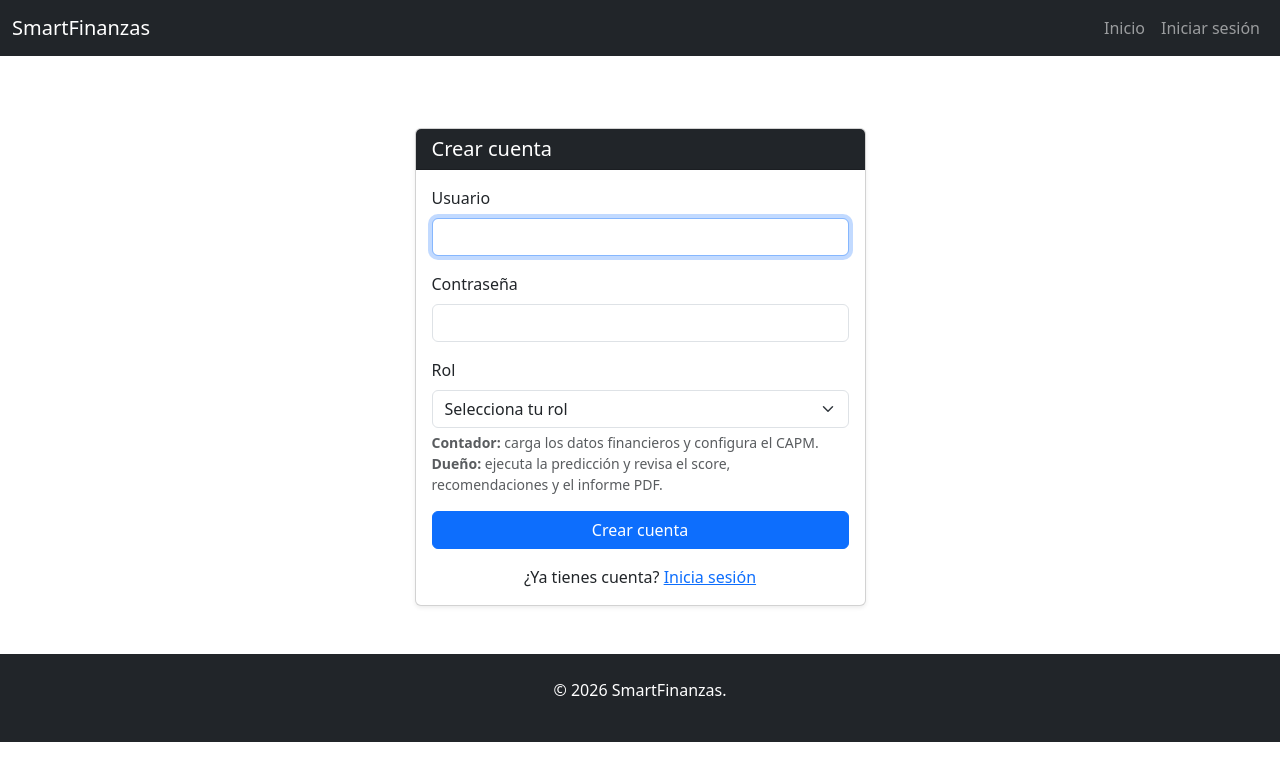
After one commit to Arturo873/SmartFinanzas, a Django app: page /registro/ in a window 1280 px wide. The commit adds this page. Shown: the top 781 px of the page. Run offline with Django 5.2, Linux system fonts and the light colour scheme.

Commit message:
sistema de autenticación con roles y control de acceso diferenciado

```diff
--- a/AppWeb/templates/AppWeb/base.html
+++ b/AppWeb/templates/AppWeb/base.html
@@ -19,17 +19,35 @@
                 <span class="navbar-toggler-icon"></span>
             </button>
             <div class="collapse navbar-collapse" id="navbarNav">
-                <ul class="navbar-nav ms-auto">
+                <ul class="navbar-nav ms-auto align-items-lg-center">
                     <li class="nav-item">
                         <a class="nav-link" href="{% url 'home' %}">Inicio</a>
                     </li>
+                    {% if user.perfil.rol == 'Contador' %}
                     <li class="nav-item">
                         <a class="nav-link" href="{% url 'carga_datos' %}">Cargar Datos</a>
                     </li>
                     <li class="nav-item">
                         <a class="nav-link" href="{% url 'capm' %}">Cálculo CAPM</a>
                     </li>
-
+                    {% endif %}
+                    {% if user.is_authenticated %}
+                    <li class="nav-item">
+                        <span class="nav-link text-white-50">
+                            {{ user.username }} <span class="badge bg-secondary">{{ user.perfil.rol }}</span>
+                        </span>
+                    </li>
+                    <li class="nav-item">
+                        <form action="{% url 'logout' %}" method="POST" class="d-inline">
+                            {% csrf_token %}
+                            <button type="submit" class="btn btn-outline-light btn-sm">Cerrar sesión</button>
+                        </form>
+                    </li>
+                    {% else %}
+                    <li class="nav-item">
+                        <a class="nav-link" href="{% url 'login' %}">Iniciar sesión</a>
+                    </li>
+                    {% endif %}
                 </ul>
             </div>
         </div>
--- a/AppWeb/templates/AppWeb/capm.html
+++ b/AppWeb/templates/AppWeb/capm.html
@@ -87,7 +87,7 @@
                 </div>
                 {% endif %}
             </div>
-            {% if request.session.beta_capm %}
+            {% if beta_configurado %}
             <div class="card-footer bg-light text-end">
                 <a href="{% url 'home' %}" class="btn btn-primary">Continuar → Ejecutar Predicción</a>
             </div>
--- a/AppWeb/templates/AppWeb/cargaDatos.html
+++ b/AppWeb/templates/AppWeb/cargaDatos.html
@@ -52,7 +52,7 @@
             </div>
             <div class="card-footer bg-light d-flex justify-content-end align-items-center">
 
-                {% if request.session.datos_cargados %}
+                {% if datos_cargados %}
                 <a href="{% url 'capm' %}" class="btn btn-primary btn-sm">Continuar → Configurar CAPM</a>
                 {% endif %}
             </div>
--- /dev/null
+++ b/AppWeb/templates/AppWeb/registro.html
@@ -0,0 +1,51 @@
+{% extends "AppWeb/base.html" %}
+
+{% block title %}Crear cuenta - SmartFinanzas{% endblock %}
+
+{% block content %}
+<div class="row justify-content-center">
+    <div class="col-md-5">
+        <div class="card shadow-sm mt-4">
+            <div class="card-header bg-dark text-white">
+                <h5 class="mb-0">Crear cuenta</h5>
+            </div>
+            <div class="card-body">
+                {% if messages %}
+                {% for message in messages %}
+                <div class="alert alert-{{ message.tags }}">{{ message }}</div>
+                {% endfor %}
+                {% endif %}
+
+                <form method="POST">
+                    {% csrf_token %}
+                    <div class="mb-3">
+                        <label class="form-label">Usuario</label>
+                        <input type="text" name="username" class="form-control" required autofocus>
+                    </div>
+                    <div class="mb-3">
+                        <label class="form-label">Contraseña</label>
+                        <input type="password" name="password" class="form-control" required>
+                    </div>
+                    <div class="mb-3">
+                        <label class="form-label">Rol</label>
+                        <select name="rol" class="form-select" required>
+                            <option value="" selected disabled>Selecciona tu rol</option>
+                            {% for valor, etiqueta in roles %}
+                            <option value="{{ valor }}">{{ etiqueta }}</option>
+                            {% endfor %}
+                        </select>
+                        <div class="form-text">
+                            <strong>Contador:</strong> carga los datos financieros y configura el CAPM.<br>
+                            <strong>Dueño:</strong> ejecuta la predicción y revisa el score, recomendaciones y el informe PDF.
+                        </div>
+                    </div>
+                    <button type="submit" class="btn btn-primary w-100">Crear cuenta</button>
+                </form>
+                <p class="text-center mt-3 mb-0">
+                    ¿Ya tienes cuenta? <a href="{% url 'login' %}">Inicia sesión</a>
+                </p>
+            </div>
+        </div>
+    </div>
+</div>
+{% endblock %}
--- a/AppWeb/urls.py
+++ b/AppWeb/urls.py
@@ -2,6 +2,9 @@ from django.urls import path
 from . import views
 
 urlpatterns = [
+    path('login/', views.login_view, name='login'),
+    path('logout/', views.logout_view, name='logout'),
+    path('registro/', views.registro_view, name='registro'),
     path('', views.home, name='home'),
     path('carga-datos/', views.carga_datos, name='carga_datos'),
     path('capm/', views.calculo_capm, name='capm'),
--- a/AppWeb/views.py
+++ b/AppWeb/views.py
@@ -2,6 +2,10 @@ from django.http import HttpRequest, HttpResponse
 from django.shortcuts import render, redirect
 from django.template.loader import render_to_string
 from django.contrib import messages
+from django.contrib.auth import login, logout, authenticate
+from django.contrib.auth.decorators import login_required
+from django.contrib.auth.forms import AuthenticationForm
+from django.contrib.auth.models import User
 from io import StringIO, BytesIO
 from xhtml2pdf import pisa
 import pandas as pd
@@ -20,7 +24,8 @@ from .fetch_capm_data import (
     get_sectores_beta,
     DEFAULT_SECTORES_BETA,
 )
-from .models import Empresa, HistorialPrediccion
+from .models import Empresa, HistorialPrediccion, PerfilUsuario, EstadoCarga
+from .decorators import rol_requerido
 
 COLUMNAS_PLANTILLA = [
     'Id_Empresa', 'Periodo', 'Activo_Circulante', 'Pasivo_Circulante',
@@ -33,25 +38,72 @@ COLUMNAS_NUMERICAS = COLUMNAS_PLANTILLA[2:]
 DATA_DIR = os.path.join(os.path.dirname(os.path.dirname(__file__)), 'data')
 os.makedirs(DATA_DIR, exist_ok=True)
 
+def login_view(request: HttpRequest):
+    if request.user.is_authenticated:
+        return redirect('home')
+
+    form = AuthenticationForm(request, data=request.POST or None)
+    if request.method == 'POST' and form.is_valid():
+        login(request, form.get_user())
+        messages.success(request, f'Bienvenido, {request.user.username}.')
+        return redirect('home')
+
+    return render(request, 'AppWeb/login.html', {'form': form})
+
+
+def logout_view(request: HttpRequest):
+    logout(request)
+    messages.success(request, 'Sesión cerrada correctamente.')
+    return redirect('login')
+
+
+def registro_view(request: HttpRequest):
+    if request.user.is_authenticated:
+        return redirect('home')
+
+    if request.method == 'POST':
+        username = request.POST.get('username', '').strip()
+        password = request.POST.get('password', '')
+        rol = request.POST.get('rol')
+
+        if not username or not password or rol not in dict(PerfilUsuario.ROLES):
+            messages.error(request, 'Completa usuario, contraseña y selecciona un rol válido.')
+        elif User.objects.filter(username=username).exists():
+            messages.error(request, 'Ese nombre de usuario ya existe.')
+        else:
+            user = User.objects.create_user(username=username, password=password)
+            PerfilUsuario.objects.create(user=user, rol=rol)
+            login(request, user)
+            messages.success(request, f'Cuenta creada como {rol}. ¡Bienvenido!')
+            return redirect('home')
+
+    return render(request, 'AppWeb/registro.html', {'roles': PerfilUsuario.ROLES})
+
+
+@login_required(login_url='login')
 def home(request: HttpRequest):
+    perfil = getattr(request.user, 'perfil', None)
+    estado = EstadoCarga.actual()
     contexto = {
-        'paso_1': bool(request.session.get('datos_cargados')),
-        'paso_2': bool(request.session.get('beta_capm')),
+        'paso_1': bool(estado.ruta_csv and os.path.exists(estado.ruta_csv)),
+        'paso_2': bool(estado.beta_capm is not None),
+        'rol': perfil.rol if perfil else None,
     }
     return render(request, 'AppWeb/index.html', contexto)
 
+@rol_requerido(PerfilUsuario.ROL_CONTADOR)
 def carga_datos(request: HttpRequest):
     if request.method == 'POST':
         if 'archivo_datos' not in request.FILES:
             messages.error(request, 'No se seleccionó ningún archivo.')
-            return render(request, 'AppWeb/cargaDatos.html')
+            return render(request, 'AppWeb/cargaDatos.html', {'datos_cargados': bool(EstadoCarga.actual().ruta_csv)})
 
         archivo = request.FILES['archivo_datos']
         tipo_documento = request.POST.get('tipo_documento')
 
         if not (archivo.name.endswith('.csv') or archivo.name.endswith('.xlsx')):
             messages.error(request, 'Formato no soportado. Por favor suba un archivo .csv o .xlsx')
-            return render(request, 'AppWeb/cargaDatos.html')
+            return render(request, 'AppWeb/cargaDatos.html', {'datos_cargados': bool(EstadoCarga.actual().ruta_csv)})
 
         try:
             if archivo.name.endswith('.csv'):
@@ -99,17 +151,19 @@ def carga_datos(request: HttpRequest):
                 archivo_id = str(uuid.uuid4())
                 ruta_csv = os.path.join(DATA_DIR, f'{archivo_id}.csv')
                 df.to_csv(ruta_csv, index=False)
-                request.session['datos_cargados'] = ruta_csv
-                request.session['empresas_disponibles'] = df['Id_Empresa'].unique().tolist()
+                estado = EstadoCarga.actual()
+                estado.ruta_csv = ruta_csv
+                estado.save()
                 messages.success(request, f'¡Archivo "{archivo.name}" validado correctamente! {len(df)} registros cargados.')
 
         except Exception as e:
             messages.error(request, f'Error al procesar el archivo: {e}')
 
-        return render(request, 'AppWeb/cargaDatos.html')
+        return render(request, 'AppWeb/cargaDatos.html', {'datos_cargados': bool(EstadoCarga.actual().ruta_csv)})
 
-    return render(request, 'AppWeb/cargaDatos.html')
+    return render(request, 'AppWeb/cargaDatos.html', {'datos_cargados': bool(EstadoCarga.actual().ruta_csv)})
 
+@rol_requerido(PerfilUsuario.ROL_CONTADOR)
 def calculo_capm(request: HttpRequest):
     try:
         tasa_libre_riesgo, fuente_rf = get_tasa_libre_riesgo()
@@ -128,6 +182,7 @@ def calculo_capm(request: HttpRequest):
         'fuente_betas': fuente_betas,
         'tasa_libre_riesgo': tasa_libre_riesgo,
         'prima_riesgo_mercado': prima_riesgo_mercado,
+        'beta_configurado': EstadoCarga.actual().beta_capm,
     }
 
     if request.method == 'POST':
@@ -138,7 +193,9 @@ def calculo_capm(request: HttpRequest):
 
             costo_patrimonio = tasa_libre_riesgo + (beta_mercado * prima_riesgo_mercado)
 
-            request.session['beta_capm'] = beta_mercado
+            estado = EstadoCarga.actual()
+            estado.beta_capm = beta_mercado
+            estado.save()
 
             contexto['sector_seleccionado'] = sector_seleccionado
             contexto['beta'] = beta_mercado
@@ -189,17 +246,19 @@ def calcular_tendencia_periodos(df: pd.DataFrame) -> list:
     ]
 
 
+@rol_requerido(PerfilUsuario.ROL_DUENO)
 def ejecutar_prediccion(request: HttpRequest):
     if request.method == 'POST':
         try:
-            ruta_csv = request.session.get('datos_cargados')
+            estado = EstadoCarga.actual()
+            ruta_csv = estado.ruta_csv
             if not ruta_csv:
-                messages.error(request, 'No hay datos cargados. Cargue un archivo primero.')
-                return redirect('carga_datos')
+                messages.error(request, 'No hay datos cargados. Pide al Contador que cargue un archivo primero.')
+                return redirect('home')
 
             if not os.path.exists(ruta_csv):
-                messages.error(request, 'Los datos han expirado. Cargue un archivo nuevamente.')
-                return redirect('carga_datos')
+                messages.error(request, 'Los datos han expirado. Pide al Contador que cargue el archivo nuevamente.')
+                return redirect('home')
 
             df = pd.read_csv(ruta_csv)
 
@@ -212,7 +271,7 @@ def ejecutar_prediccion(request: HttpRequest):
             row = df_empresa.iloc[0]
             ratios_empresa = calcular_ratios_liquidez(row)
 
-            beta_sector = request.session.get('beta_capm', 0.85)
+            beta_sector = estado.beta_capm if estado.beta_capm is not None else 0.85
 
             puntaje_riesgo = calcular_score_compuesto(ratios_empresa)
             if puntaje_riesgo <= 35:
@@ -274,6 +333,7 @@ def ejecutar_prediccion(request: HttpRequest):
     return redirect('home')
 
 
+@rol_requerido(PerfilUsuario.ROL_DUENO)
 def exportar_pdf(request: HttpRequest):
     contexto = request.session.get('ultimo_resultado')
     if not contexto:
@@ -291,12 +351,15 @@ def exportar_pdf(request: HttpRequest):
     return response
 
 
+@login_required(login_url='login')
 def limpiar_datos(request: HttpRequest):
     if request.method == 'POST':
-        ruta_csv = request.session.pop('datos_cargados', None)
-        if ruta_csv and os.path.exists(ruta_csv):
-            os.remove(ruta_csv)
-        request.session.pop('beta_capm', None)
-        request.session.pop('empresas_disponibles', None)
+        estado = EstadoCarga.actual()
+        if estado.ruta_csv and os.path.exists(estado.ruta_csv):
+            os.remove(estado.ruta_csv)
+        estado.ruta_csv = None
+        estado.beta_capm = None
+        estado.save()
+        request.session.pop('ultimo_resultado', None)
         messages.success(request, 'Datos y configuración eliminados correctamente.')
     return redirect('home')
--- a/SmartFinanzas/settings.py
+++ b/SmartFinanzas/settings.py
@@ -69,6 +69,10 @@ TEMPLATES = [
 
 WSGI_APPLICATION = 'SmartFinanzas.wsgi.application'
 
+LOGIN_URL = 'login'
+LOGIN_REDIRECT_URL = 'home'
+LOGOUT_REDIRECT_URL = 'login'
+
 
 # Database
 # https://docs.djangoproject.com/en/6.0/ref/settings/#databases
```
Also changed, not shown: AppWeb/decorators.py (added, +18 -0 lines), AppWeb/models.py (+27 -0 lines), AppWeb/templates/AppWeb/index.html (+10 -0 lines), AppWeb/templates/AppWeb/login.html (added, +42 -0 lines), AppWeb/migrations/0002_estadocarga_perfilusuario.py (added).
